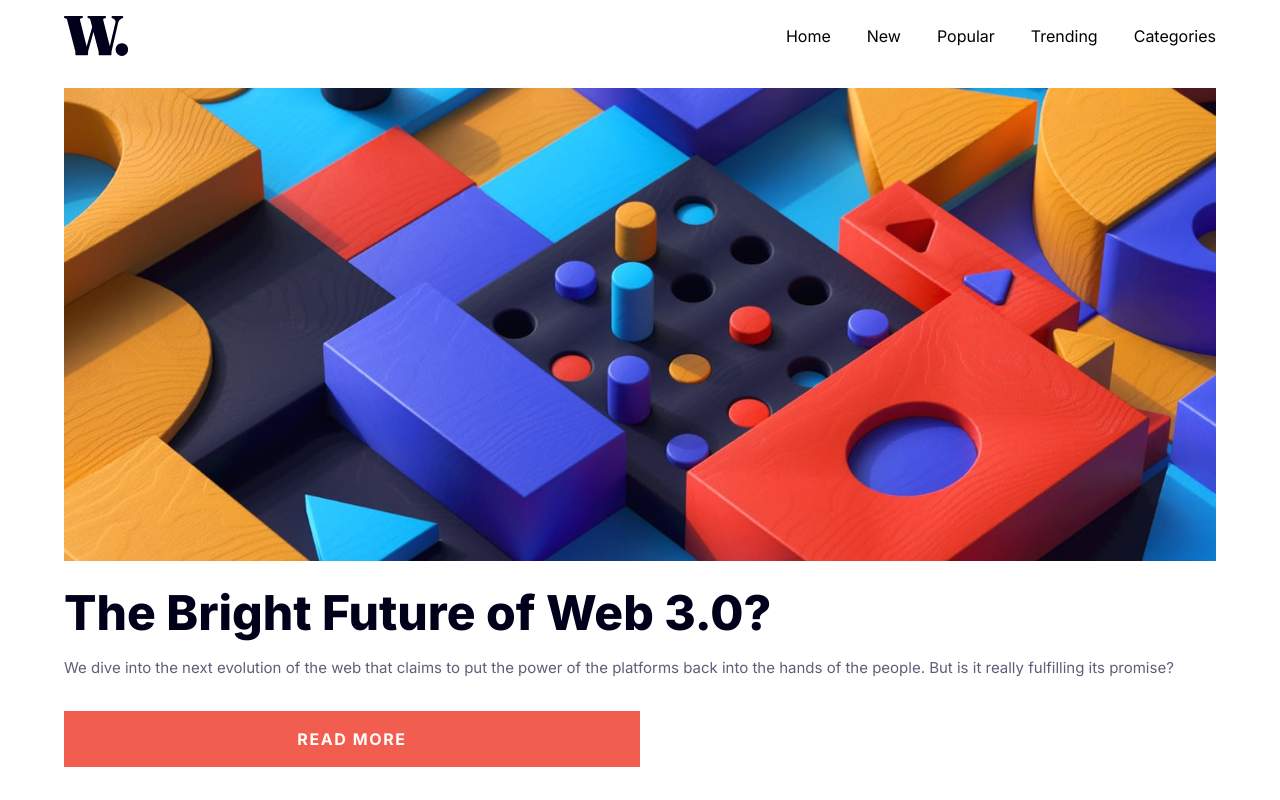
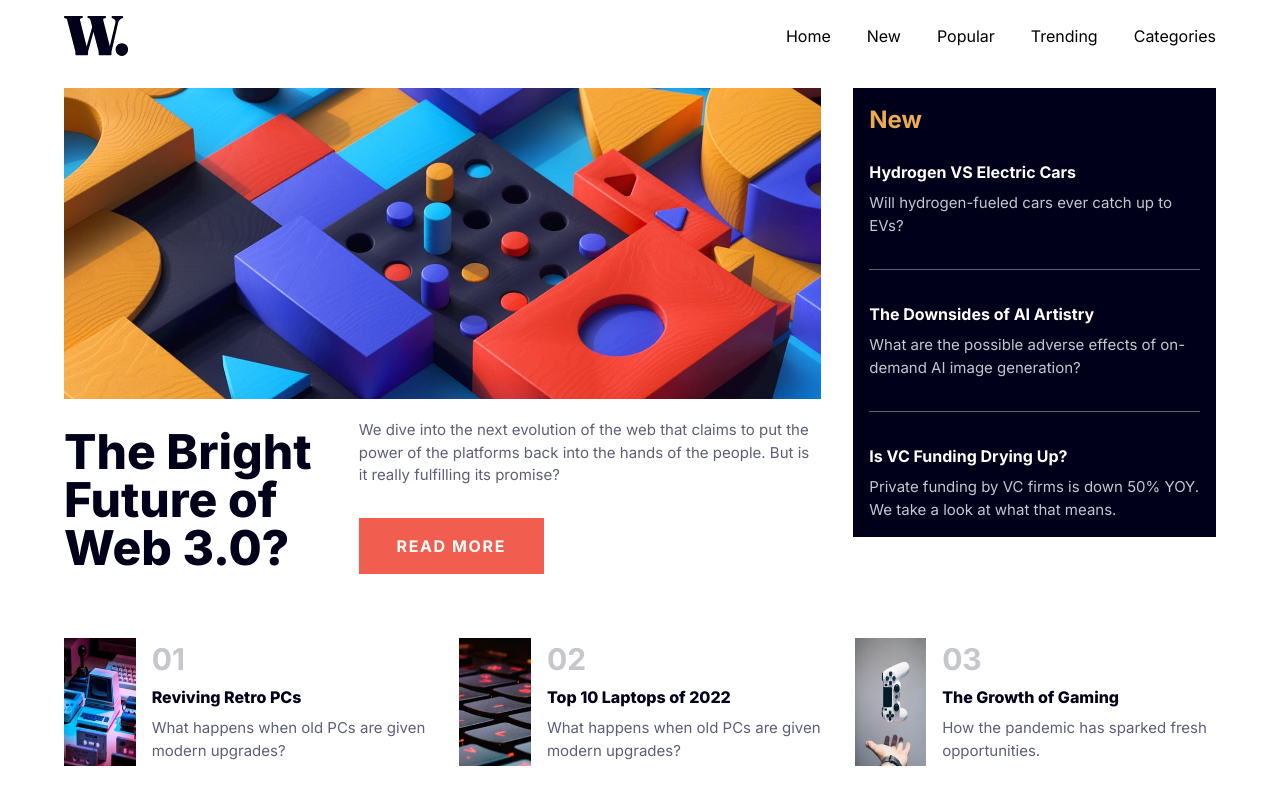
Before and after one commit to schndra/news-homepage-tw, a React (Vite) app: page / in a window 1280 px wide. Shown: the top 800 px of the page. Built offline with nearby package versions, Linux system fonts and the light colour scheme.

Commit message:
responsive styles added for desktop :)

```diff
--- a/src/components/Home.jsx
+++ b/src/components/Home.jsx
@@ -18,8 +18,8 @@ const Home = () => {
       <Navbar />
       <Sidebar />
 
-      <main className="grid grid-cols-1 mt-4 w-vw mx-auto xl:w-mFixed gap-y-16">
-        <section>
+      <main className="grid grid-cols-1  mt-4 w-vw mx-auto xl:w-mFixed gap-y-16 lg:grid-cols-3 gap-x-8">
+        <section className="lg:col-span-2">
           <div>
             <img
               src={Web3MobileImg}
@@ -31,17 +31,21 @@ const Home = () => {
               alt="web3DesktopmImg"
               className="hidden md:block"
             />
+            <div className="lg:flex lg:items-center">
               <h1 className="text-5xl font-extrabold  text-nVeryDarkBlue mt-7">
                 The Bright Future of Web 3.0?
               </h1>
+              <div>
                 <p className="text-[15px] text-nDarkGrayishBlue mt-5 ">
-              We dive into the next evolution of the web that claims to put the
-              power of the platforms back into the hands of the people. But is
-              it really fulfilling its promise?
+                  We dive into the next evolution of the web that claims to put
+                  the power of the platforms back into the hands of the people.
+                  But is it really fulfilling its promise?
                 </p>
-            <button className="uppercase mt-[31px] text-nOffWhite bg-primarySoftRed p-4 w-2/4 font-bold tracking-widest hover:bg-nVeryDarkBlue hover:text-nGrayishBlue ">
+                <button className="uppercase mt-[31px] text-nOffWhite bg-primarySoftRed p-4 w-2/4 lg:w-2/5 font-bold tracking-widest hover:bg-nVeryDarkBlue hover:text-nGrayishBlue ">
                   read more
                 </button>
+              </div>
+            </div>
           </div>
         </section>
         <section>
@@ -70,7 +74,7 @@ const Home = () => {
             </ul>
           </div>
         </section>
-        <section>
+        <section className="lg:flex lg:items-center lg:col-span-3">
           <div className="flex mb-8 gap-4 items-center  ">
             <div className="h-32 w-24 ">
               <img
```
Lines whose indentation alone changed are shown as unchanged.
